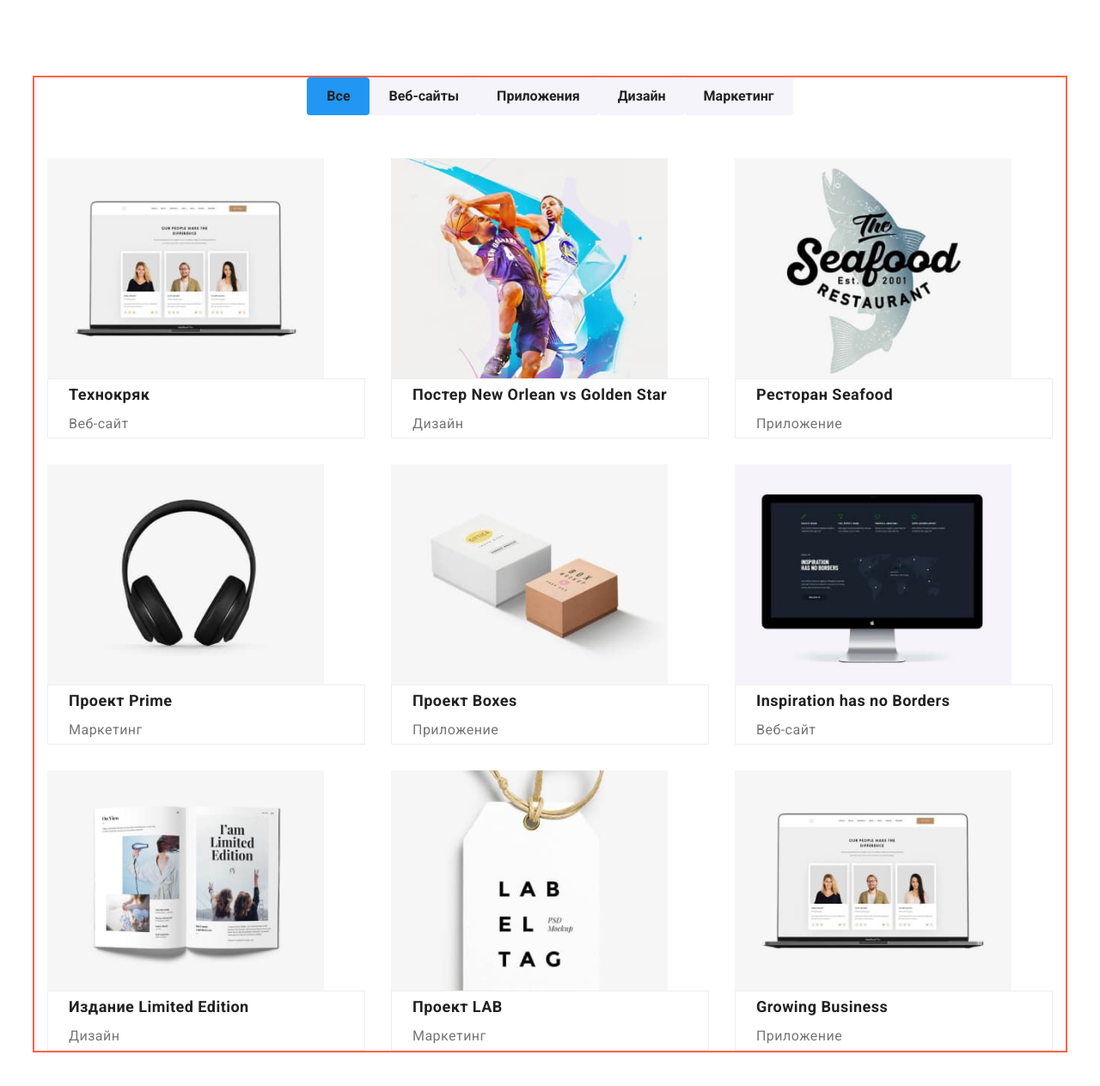
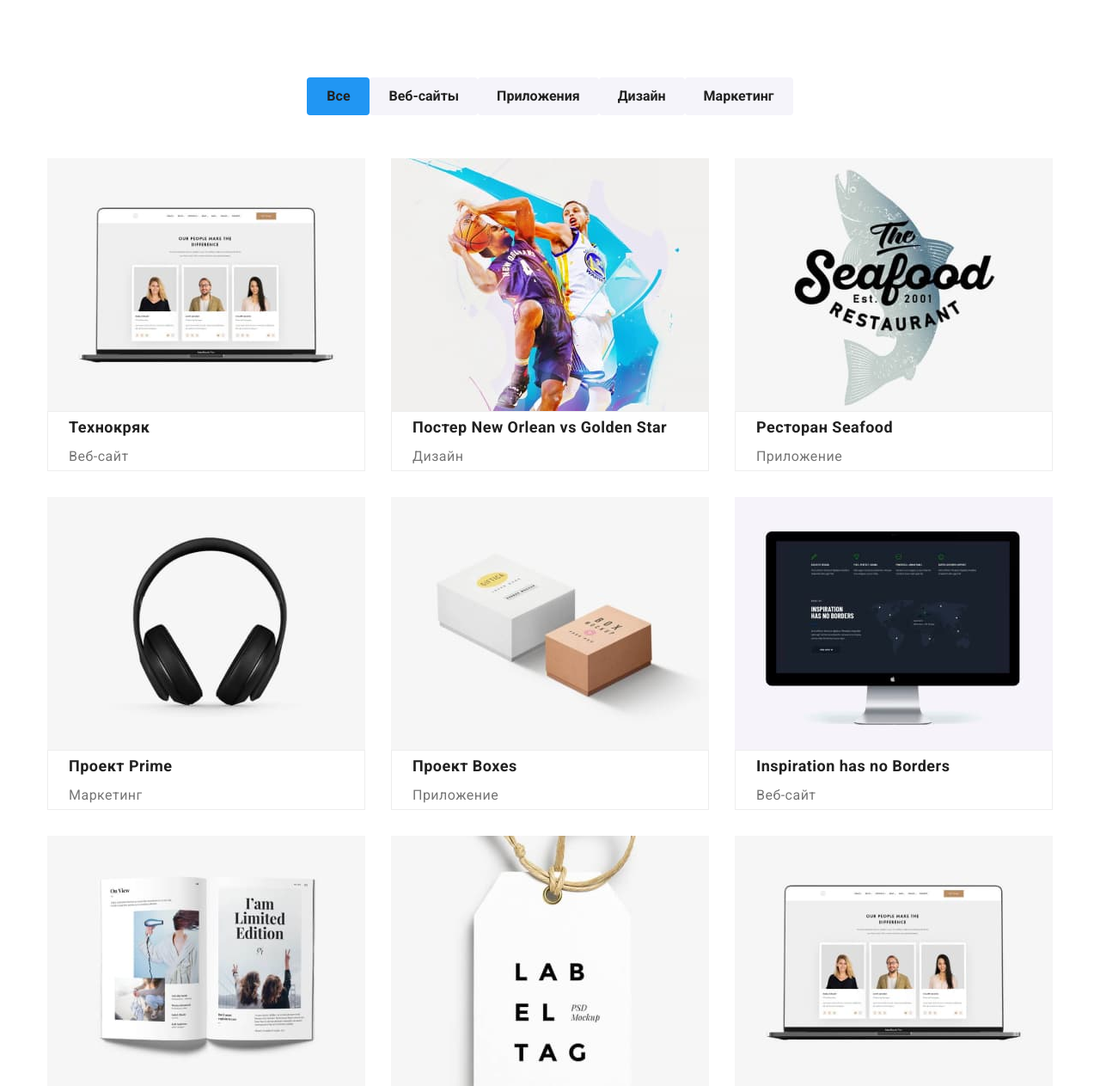
Before and after one commit to OleksandrTyshchenko/goit-markup-hw-03, a plain HTML site: page portfolio.html in a window 1280 px wide. Shown: the part 56-1319 px from the top of the page at 86% size. Drawn offline with nearby package versions, Linux system fonts and the light colour scheme.

Commit message:
ДЗ 3
вроде как готово

```diff
--- a/css/styles.css
+++ b/css/styles.css
@@ -59,7 +59,6 @@ img {
   width: 1200px;
   padding-left: 15px;
   padding-right: 15px;
-  outline: 2px solid tomato;
 }
 
 .section {
@@ -81,10 +80,6 @@ img {
   font-family: Raleway, sans-serif;
   font-size: 26px;
   line-height: 1.2;
-}
-
-.site-nav li {
-  outline: 2px solid tomato;
 }
 
 .site-nav .link {
--- a/portfolio.html
+++ b/portfolio.html
@@ -56,63 +56,63 @@
                 <!--скроем-->
                 <ul class="filter">
                     <li class="filter-item">
-                         <img class="imgprtf" src="./images/portfolio/nout.jpg" alt="Веб-сайты" Width="322" Height="294">
+                         <img class="imgprtf" src="./images/portfolio/nout.jpg" alt="Веб-сайты" Width="370" Height="294">
                         <div class="card">
                             <h3 class="project">Технокряк</h3>
                             <p class="desc">Веб-сайт</p>
                         </div>
                     </li>
                     <li class="filter-item">
-                        <img src="./images/portfolio/basket.jpg" alt="Дизайн" Width="322" Height="294">
+                        <img src="./images/portfolio/basket.jpg" alt="Дизайн" Width="370" Height="294">
                         <div class="card">
                             <h3 class="project">Постер New Orlean vs Golden Star</h3>
                             <p class="desc">Дизайн</p>
                         </div>
                     </li>
                     <li class="filter-item">
-                         <img src="./images/portfolio/seefood.jpg" alt="Приложение" width="322" height="294">
+                         <img src="./images/portfolio/seefood.jpg" alt="Приложение" width="370" height="294">
                         <div class="card">
                             <h3 class="project">Ресторан Seafood</h3>
                             <p class="desc">Приложение</p>
                         </div>
                     </li>
                     <li class="filter-item">
-                            <img src="./images/portfolio/usch.jpg" alt="Маркетинг" width="322" height="294">
+                            <img src="./images/portfolio/usch.jpg" alt="Маркетинг" width="370" height="294">
                         <div class="card">
                             <h3 class="project">Проект Prime</h3>
                             <p class="desc">Маркетинг</p>
                         </div>
                     </li>
                     <li class="filter-item">
-                        <img src="./images/portfolio/box.jpg" alt="Приложение" width="322" height="294">
+                        <img src="./images/portfolio/box.jpg" alt="Приложение" width="370" height="294">
                         <div class="card">
                             <h3 class="project">Проект Boxes</h3>
                             <p class="desc">Приложение</p>
                         </div>
                     </li>
                     <li class="filter-item">
-                        <img src="./images/portfolio/monik.jpg" alt="Веб-сайт" width="322" height="294">
+                        <img src="./images/portfolio/monik.jpg" alt="Веб-сайт" width="370" height="294">
                         <div class="card">
                             <h3 class="project">Inspiration has no Borders</h3>
                             <p class="desc">Веб-сайт</p>
                         </div>
                     </li>
                     <li class="filter-item">
-                        <img src="./images/portfolio/book.jpg" alt="Дизайн" width="322" height="294">
+                        <img src="./images/portfolio/book.jpg" alt="Дизайн" width="370" height="294">
                         <div class="card">
                             <h3 class="project">Издание Limited Edition</h3>
                             <p class="desc">Дизайн</p>
                         </div>
                     </li>
                     <li class="filter-item">
-                        <img src="./images/portfolio/pr.jpg" alt="Маркетинг" width="322" height="294">
+                        <img src="./images/portfolio/pr.jpg" alt="Маркетинг" width="370" height="294">
                         <div class="card">
                             <h3 class="project">Проект LAB</h3>
                             <p class="desc">Маркетинг</p>
                         </div>
                     </li>
                     <li class="filter-item">
-                        <img src="./images/portfolio/nout.jpg" alt="Приложение" width="322" height="294">
+                        <img src="./images/portfolio/nout.jpg" alt="Приложение" width="370" height="294">
                         <div class="card">
                             <h3 class="project">Growing Business</h3>
                             <p class="desc">Приложение</p>
```
